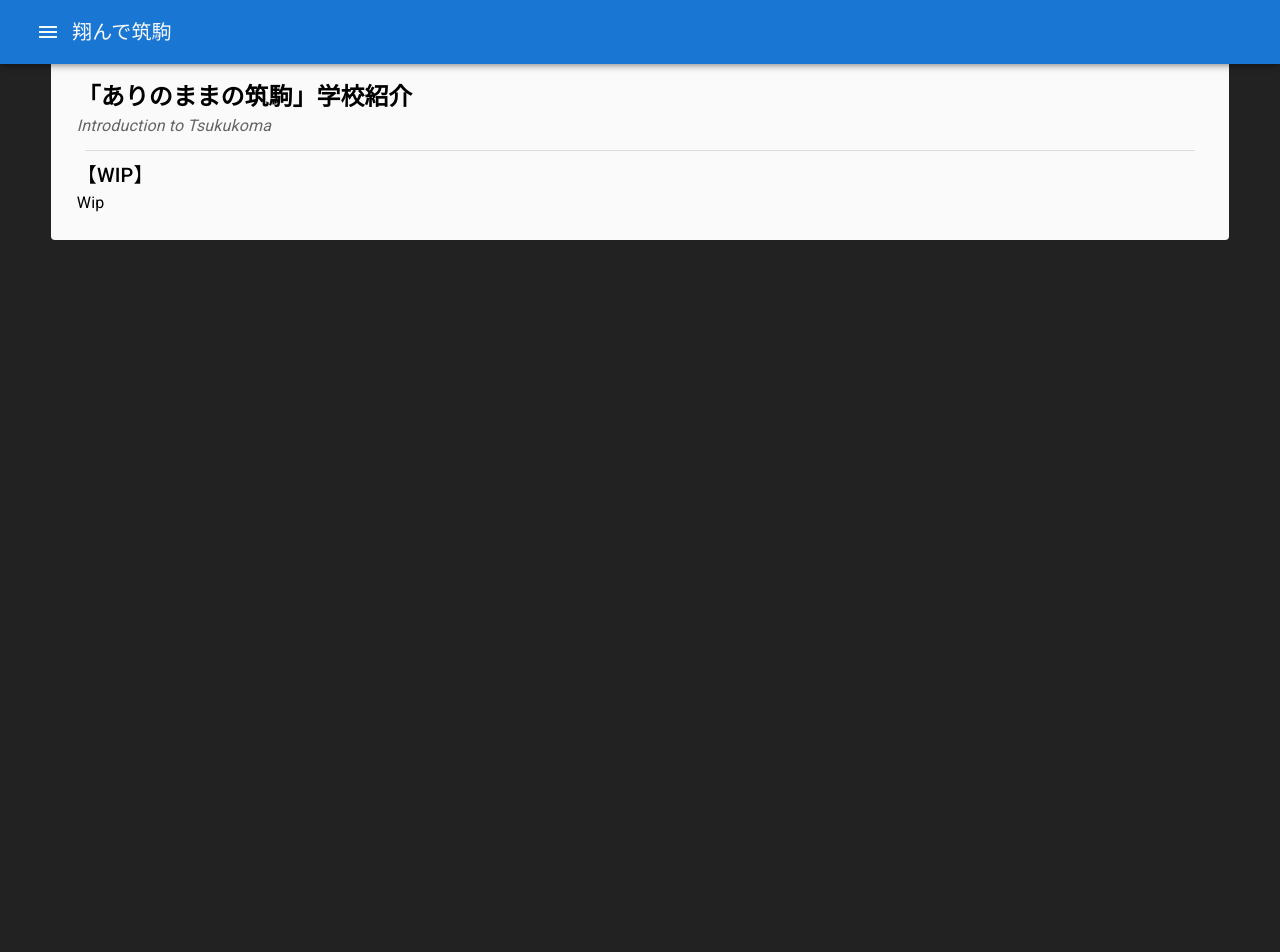
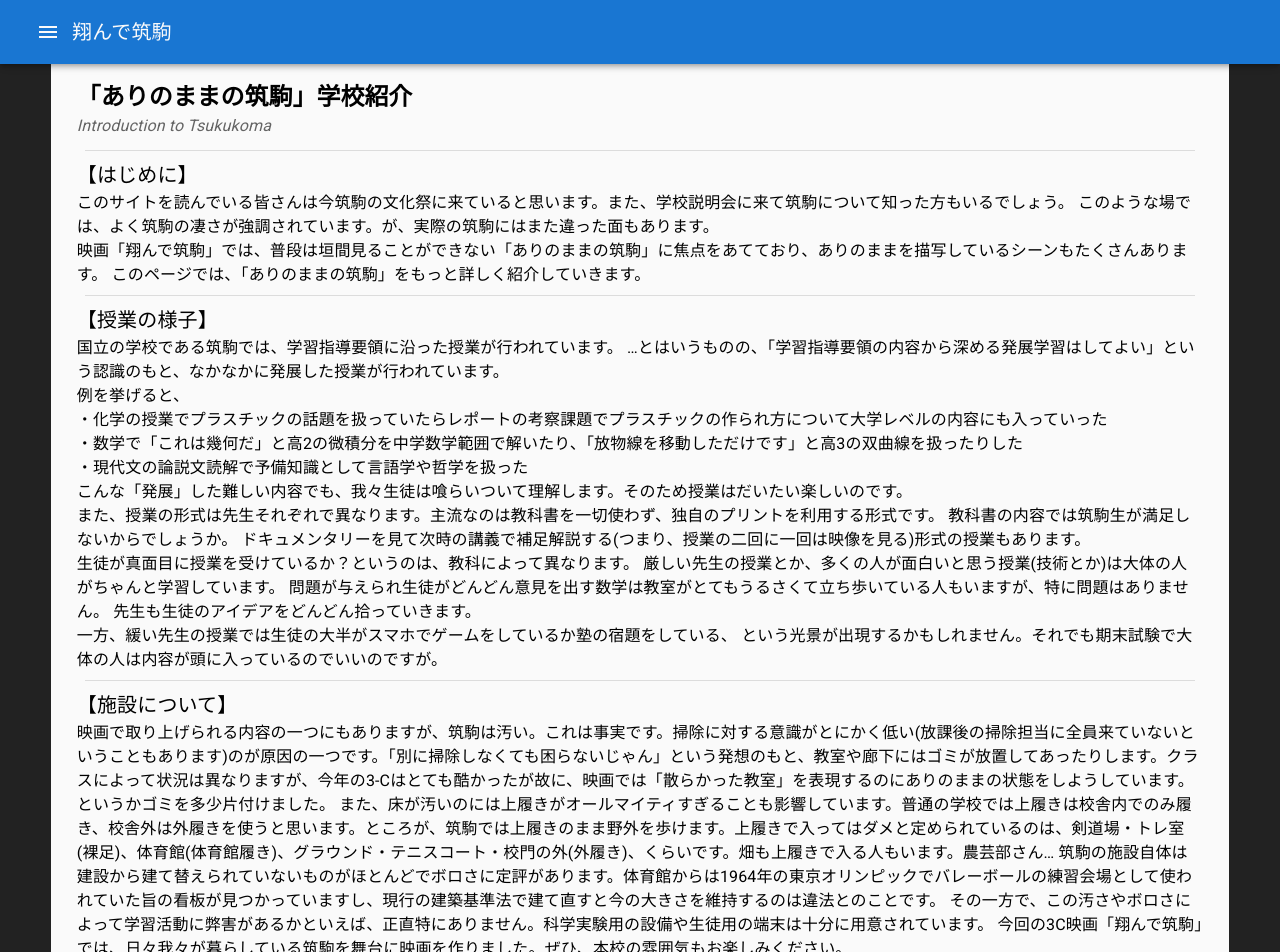
Before and after one commit to tk-jr3-reboot2024/tk-jr3-reboot2024.github.io, a React (Create React App) app: page /introduction/c/tsukukoma in a window 1280 px wide. Shown: the top 952 px of the page. Before the commit the page ends 800 px from the top, so only its background shows below. Built offline with nearby package versions, Linux system fonts and the light colour scheme.

Commit message:
making tsukukoma introduction .c.

```diff
--- a/src/components/introduction/3c-components/tsukukoma.js
+++ b/src/components/introduction/3c-components/tsukukoma.js
@@ -17,9 +17,50 @@ function News1() {
                         <i>Introduction to Tsukukoma</i>
                     </Typography>
                     <Divider sx={{ margin: '8px' }} />
-                    <Typography variant='h6'>【WIP】</Typography>
+                    <Typography variant='h6'>【はじめに】</Typography>
+                    <Typography variant='p'>
+                        このサイトを読んでいる皆さんは今筑駒の文化祭に来ていると思います。また、学校説明会に来て筑駒について知った方もいるでしょう。
+                        このような場では、よく筑駒の凄さが強調されています。が、実際の筑駒にはまた違った面もあります。
+                        <br />
+                        映画「翔んで筑駒」では、普段は垣間見ることができない「ありのままの筑駒」に焦点をあてており、ありのままを描写しているシーンもたくさんあります。
+                        このページでは、「ありのままの筑駒」をもっと詳しく紹介していきます。
+                    </Typography>
+                    <Divider sx={{ margin: '8px' }} />
+                    <Typography variant='h6'>【授業の様子】</Typography>
                     <Typography variant="p">
-                        Wip
+                        　国立の学校である筑駒では、学習指導要領に沿った授業が行われています。
+                        …とはいうものの、「学習指導要領の内容から深める発展学習はしてよい」という認識のもと、なかなかに発展した授業が行われています。
+                        <br />
+                        例を挙げると、
+                        <br />
+                        ・化学の授業でプラスチックの話題を扱っていたらレポートの考察課題でプラスチックの作られ方について大学レベルの内容にも入っていった
+                        <br />
+                        ・数学で「これは幾何だ」と高2の微積分を中学数学範囲で解いたり、「放物線を移動しただけです」と高3の双曲線を扱ったりした
+                        <br />
+                        ・現代文の論説文読解で予備知識として言語学や哲学を扱った
+                        <br />
+                        　こんな「発展」した難しい内容でも、我々生徒は喰らいついて理解します。そのため授業はだいたい楽しいのです。
+                        <br />
+                        　また、授業の形式は先生それぞれで異なります。主流なのは教科書を一切使わず、独自のプリントを利用する形式です。
+                        教科書の内容では筑駒生が満足しないからでしょうか。
+                        ドキュメンタリーを見て次時の講義で補足解説する(つまり、授業の二回に一回は映像を見る)形式の授業もあります。
+                        <br />
+                        　生徒が真面目に授業を受けているか？というのは、教科によって異なります。
+                        厳しい先生の授業とか、多くの人が面白いと思う授業(技術とか)は大体の人がちゃんと学習しています。
+                        問題が与えられ生徒がどんどん意見を出す数学は教室がとてもうるさくて立ち歩いている人もいますが、特に問題はありません。
+                        先生も生徒のアイデアをどんどん拾っていきます。
+                        <br />
+                        　一方、緩い先生の授業では生徒の大半がスマホでゲームをしているか塾の宿題をしている、
+                        という光景が出現するかもしれません。それでも期末試験で大体の人は内容が頭に入っているのでいいのですが。
+                    </Typography>
+                    <Divider sx={{ margin: '8px' }} />
+                    <Typography variant='h6'>【施設について】</Typography>
+                    <Typography variant='p'>
+                        映画で取り上げられる内容の一つにもありますが、筑駒は汚い。これは事実です。掃除に対する意識がとにかく低い(放課後の掃除担当に全員来ていないということもあります)のが原因の一つです。「別に掃除しなくても困らないじゃん」という発想のもと、教室や廊下にはゴミが放置してあったりします。クラスによって状況は異なりますが、今年の3-Cはとても酷かったが故に、映画では「散らかった教室」を表現するのにありのままの状態をしようしています。というかゴミを多少片付けました。
+                        また、床が汚いのには上履きがオールマイティすぎることも影響しています。普通の学校では上履きは校舎内でのみ履き、校舎外は外履きを使うと思います。ところが、筑駒では上履きのまま野外を歩けます。上履きで入ってはダメと定められているのは、剣道場・トレ室(裸足)、体育館(体育館履き)、グラウンド・テニスコート・校門の外(外履き)、くらいです。畑も上履きで入る人もいます。農芸部さん…
+                        筑駒の施設自体は建設から建て替えられていないものがほとんどでボロさに定評があります。体育館からは1964年の東京オリンピックでバレーボールの練習会場として使われていた旨の看板が見つかっていますし、現行の建築基準法で建て直すと今の大きさを維持するのは違法とのことです。
+                        その一方で、この汚さやボロさによって学習活動に弊害があるかといえば、正直特にありません。科学実験用の設備や生徒用の端末は十分に用意されています。
+                        今回の3C映画「翔んで筑駒」では、日々我々が暮らしている筑駒を舞台に映画を作りました。ぜひ、本校の雰囲気もお楽しみください。
                     </Typography>
                 </Box>
             </ThemeProvider>
```
